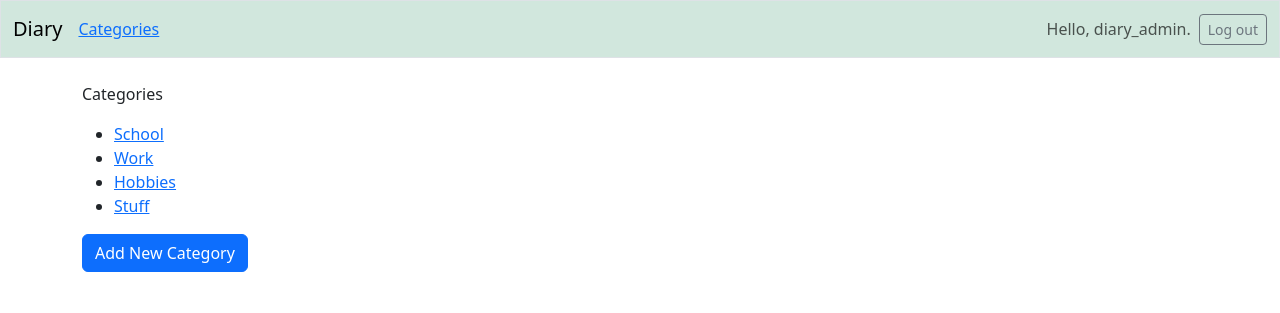
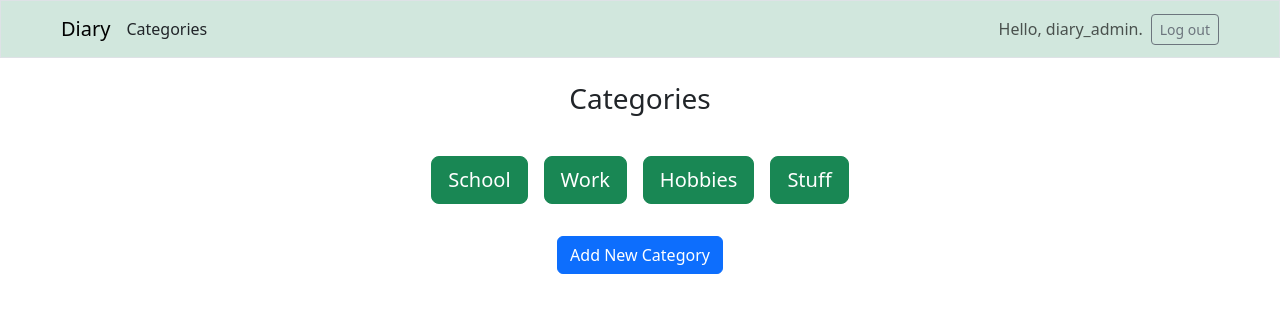
Before and after one commit to jvirkku/Diary, a Django app: page /category_list/ in a window 1280 px wide. Shown: the top 313 px of the page. Run offline with Django 5.2, Linux system fonts and the light colour scheme; a user stored in the database is signed in; data comes from the database, SQL or seed files in the repository; both versions use the stored data as it was after the commit; some libraries are stand-ins or nearby versions.

Commit message:
Few fixes for navbar, changed categories buttons and alignment.

```diff
--- a/diary/static/diary/styles.css
+++ b/diary/static/diary/styles.css
@@ -1,17 +1,17 @@
 /* Styles for note cards */
 
 .work-category {
-    background-color: #31e26c !important;
+    background-color: #45e97c !important;
 }
 
 .stuff-category {
-    background-color: #bfc515 !important;
+    background-color: #f1f754 !important;
 }
 
 .hobbies-category {
-    background-color: #e87df7 !important;
+    background-color: #eb97f7 !important;
 }
 
 .school-category {
-    background-color: #5578eb !important;
+    background-color: #7392f7 !important;
 }
--- a/diary/templates/diary/base.html
+++ b/diary/templates/diary/base.html
@@ -13,10 +13,10 @@
 
 </head>
 <body>
-  <nav class="navbar navbar-expand-md navbar-light bg-success-subtle mb-4 border">
+  <nav class="navbar navbar-expand-md navbar-light bg-success-subtle mb-4 border ps-5 pe-5">
     <div class="container-fluid">
       <a class="navbar-brand" href="{% url 'diary:index' %}">Diary</a>         <!-- app name and then the URL pattern from urls.py with a given name -->
-      <a href="{% url 'diary:category_list' %}">Categories</a>
+      <a class="nav-link active" href="{% url 'diary:category_list' %}">Categories</a>
         <button class="navbar-toggler" type="button" data-bs-toggle="collapse" data-bs-target="#navbarCollapse">
           <span class="navbar-toggler-icon"></span>
         </button>
--- a/diary/templates/diary/category_list.html
+++ b/diary/templates/diary/category_list.html
@@ -1,20 +1,25 @@
 {% extends 'diary/base.html' %}
 
 {% block content %}
-    <p>Categories</p>
-
-    <ul>
-        {% for category in categories %}
-            <li>
-                <a href="{% url 'diary:category' category.id %}">
-                    {{ category.category_name }}</a>
-            </li>
-        {% empty %}
-            <li>No categories have been created yet</li>
-        {% endfor %}
-    </ul>
-
-    <!-- Button to add a new category -->
-    <a href="{% url 'diary:add_category' %}" class="btn btn-primary">Add New Category</a>
+    <h3 class="text-center pb-4">Categories</h3>
+    <div class="container">
+        <div class="d-flex justify-content-center flex-wrap">
+            {% for category in categories %}
+                <div class="p-2">
+                        <a href="{% url 'diary:category' category.id %}" class="btn btn-success btn-lg">
+                            {{ category.category_name }}
+                        </a>
+                </div>
+            {% empty %}
+                    <h3>No categories have been created yet</h3>
+            {% endfor %}
+        </div>
+        <!-- Button to add a new category -->
+        <div class="row mt-3 justify-content-center">
+            <div class="col-auto">
+            <a href="{% url 'diary:add_category' %}" class="btn btn-primary mt-2">Add New Category</a>
+            </div>
+        </div>
+    </div>
 
 {% endblock content %}
--- a/diary/templates/diary/index.html
+++ b/diary/templates/diary/index.html
@@ -19,7 +19,7 @@
 {% block content %}
 
 {% if user.is_authenticated %}
-<h3>Press here to add a new note:
+<h3 class="text-center pb-4">Press here to add a new note:
     <a href="{% url 'diary:category_list' %}">Add a note</a>
 </h3>
 {% endif %}
@@ -29,7 +29,7 @@
         {% for note in notes %}
             <div class="col-md-4">
                 <div class="card {{ note.category|lower }}-category mb-4">
-                    <div class="card-body">
+                    <div class="card-body {{ note.category|lower }}-category">
                         <h5 class="card-title text-center fs-3">{{ note.title }}</h5>
                         <h6 class="card-subtitle mb-2 text-body-secondary text-center pb-3">Category: {{ note.category }}</h6>
                         <p class="card-text">{{ note.my_note }}</p>
```
Also changed, not shown: db.sqlite3.
